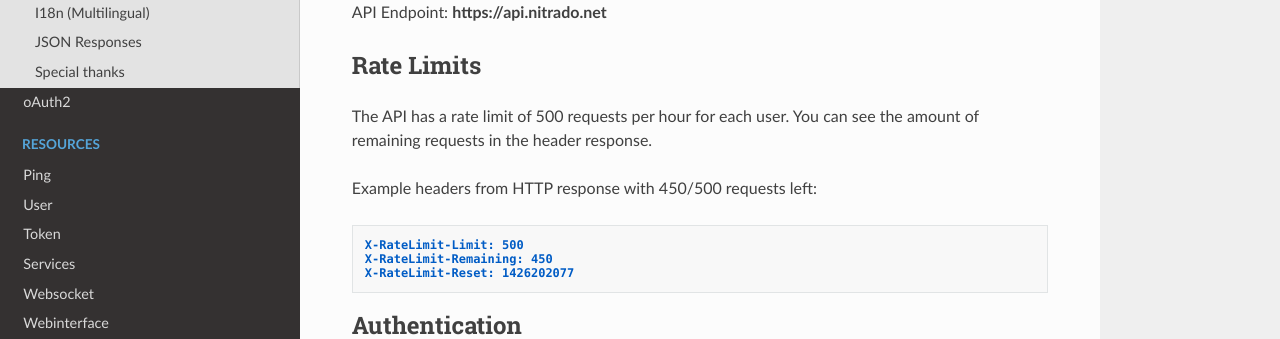
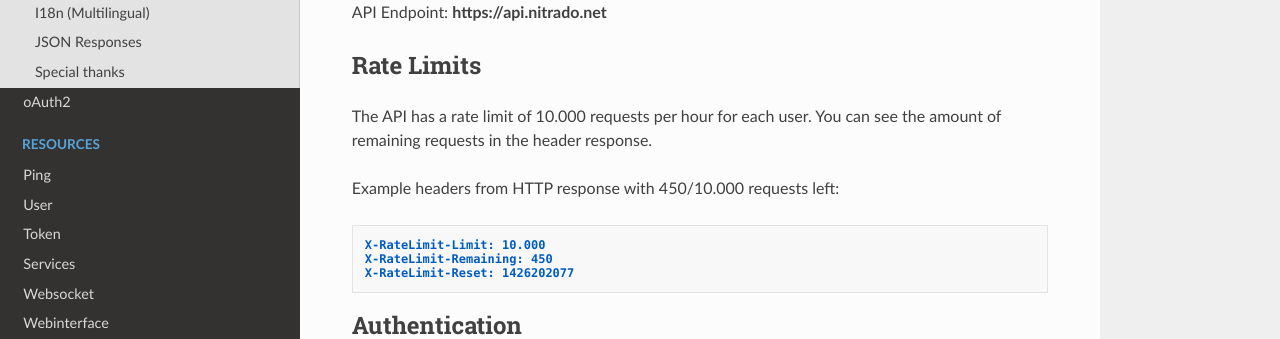
Before and after one commit to nitrado/NitrAPI, an MkDocs documentation site: the page built from documentation/docs/index.md, in a window 1280 px wide and 900 px high, scrolled down 304 px. Shown: the part 151-490 px from the top of the window. Built offline with MkDocs 1.6.1, drawn with Linux system fonts in a browser that asks for light colours; nearby versions of some CDN libraries; old or Windows-style settings are respelled for this version of MkDocs.

Commit message:
Changed ratelimit in documentation

````diff
--- a/documentation/docs/index.md
+++ b/documentation/docs/index.md
@@ -13,11 +13,11 @@
 
 ## Rate Limits
 
-The API has a rate limit of 500 requests per hour for each user. You can see the amount of remaining requests in the header response.
+The API has a rate limit of 10.000 requests per hour for each user. You can see the amount of remaining requests in the header response.
 
-Example headers from HTTP response with 450/500 requests left:
+Example headers from HTTP response with 450/10.000 requests left:
 ```
-X-RateLimit-Limit: 500
+X-RateLimit-Limit: 10.000
 X-RateLimit-Remaining: 450
 X-RateLimit-Reset: 1426202077
 ```
````
